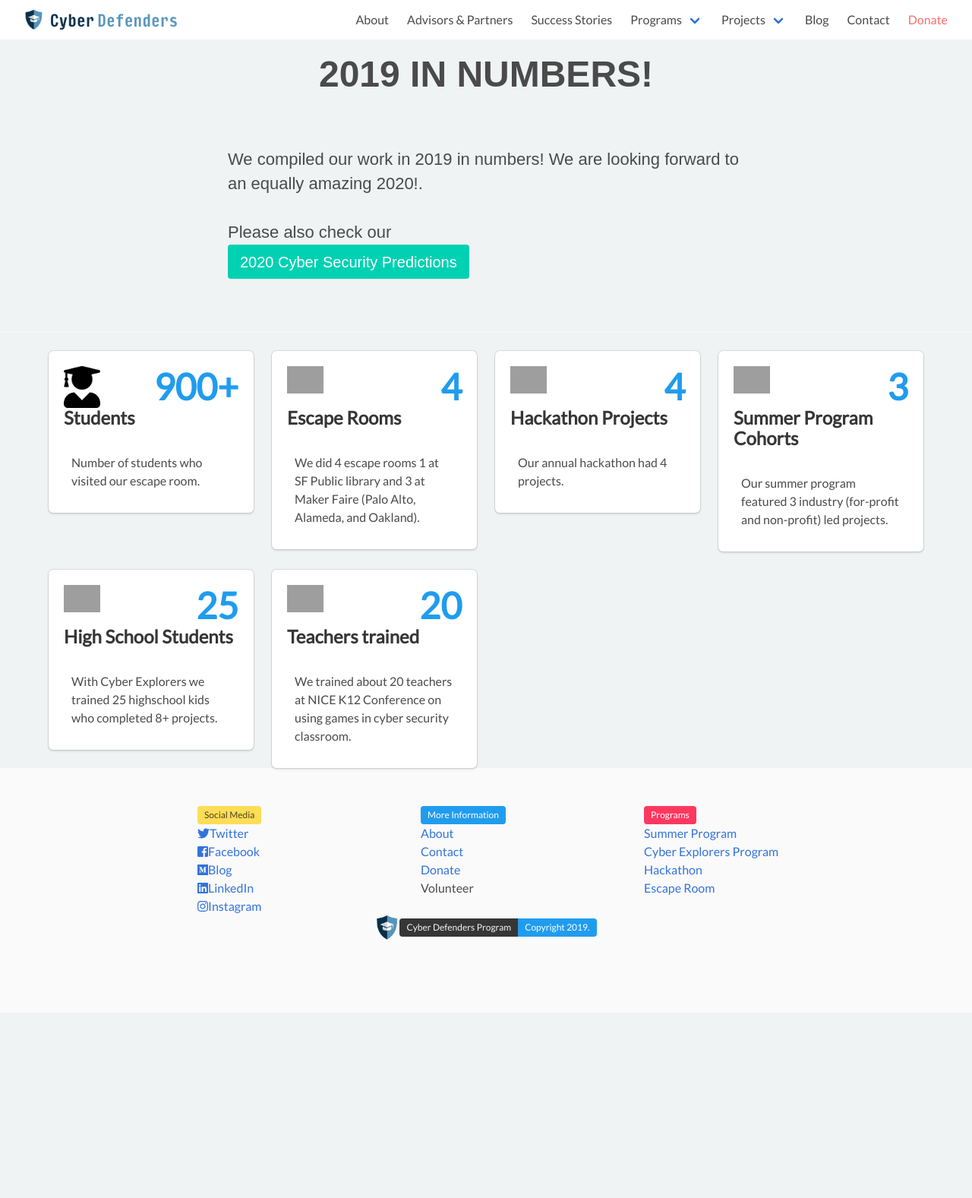
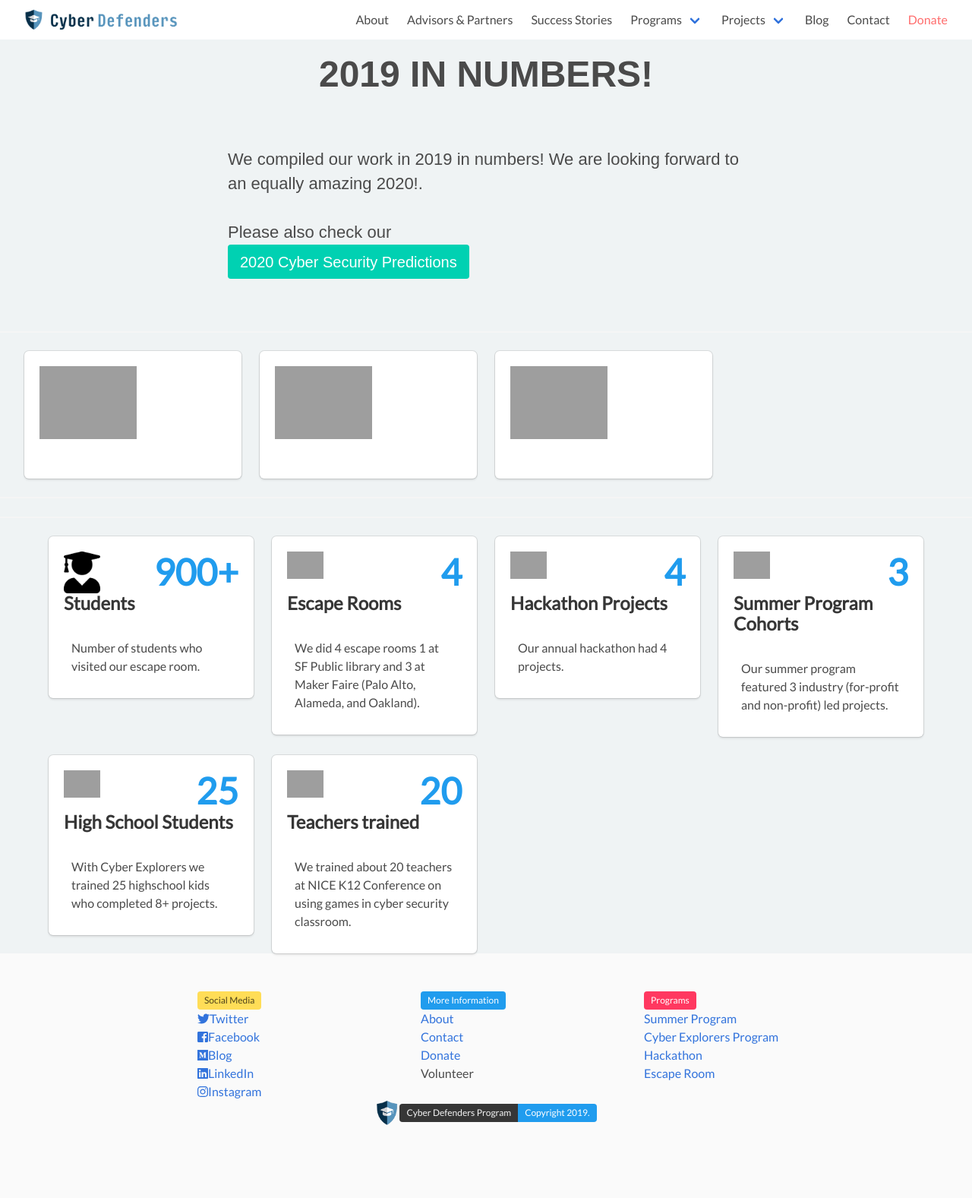
Before and after one commit to cyberdefendersprogram/www-homepage, a Jekyll site: the page built from 2019-in-numbers.html, in a window 1280 px wide. Shown: the whole page at 76% size. Built offline with Jekyll 4.4.1, drawn with Linux system fonts in a browser that asks for light colours; nearby versions of some CDN libraries; before the commit the page ends 1333 px from its top, so only the background shows below that.

Commit message:
Update 2019-in-numbers.html

```diff
--- a/2019-in-numbers.html
+++ b/2019-in-numbers.html
@@ -38,6 +48,27 @@
 </section>
 <hr/>
 <section>
+        <div class="container is-fluid">
+            <div class="columns is-multiline">
+                {% for album in page.albums %}
+                    <div class="column is-6-tablet is-3-desktop">
+                        <div class="box">
+                            <div class="media">
+                                <div class="media-left">
+                                    <figure class="image is-128x128">
+                                        <img src={{site.url}}{{site.baseurl}}/{{album.cover}}/>
+                                    </figure>
+                                </div>
+                            </div>
+                        </div>
+                    </div>
+                {% endfor %}
+            </div>
+        </div>
+    </section>
+    <hr/>
+<hr/>
+<section>
     <div class="container">
         <div class="columns is-multiline">
         {% for item in page.numbers %}
```
Also changed, not shown: other parts of 2019-in-numbers.html (+10 -0 lines).
